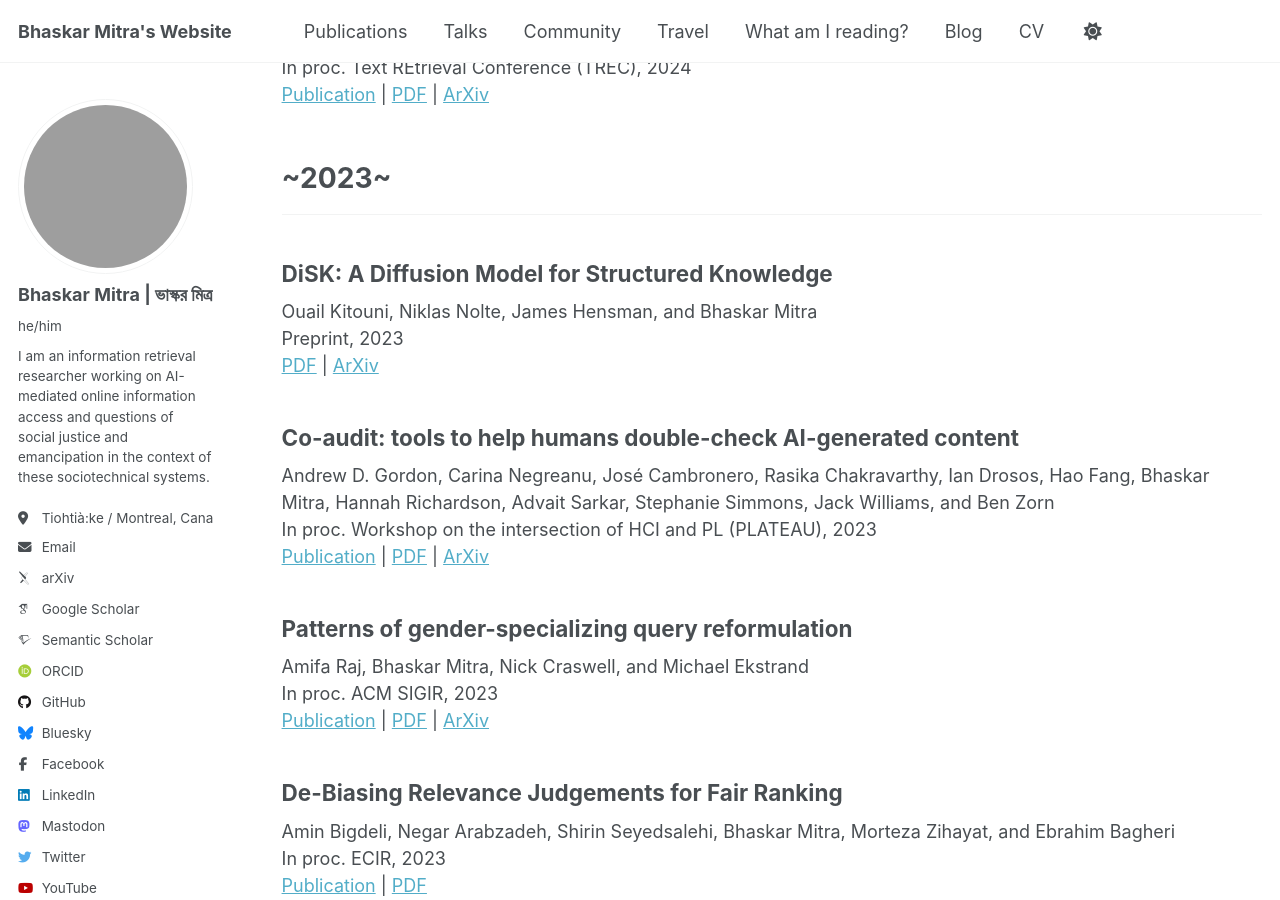
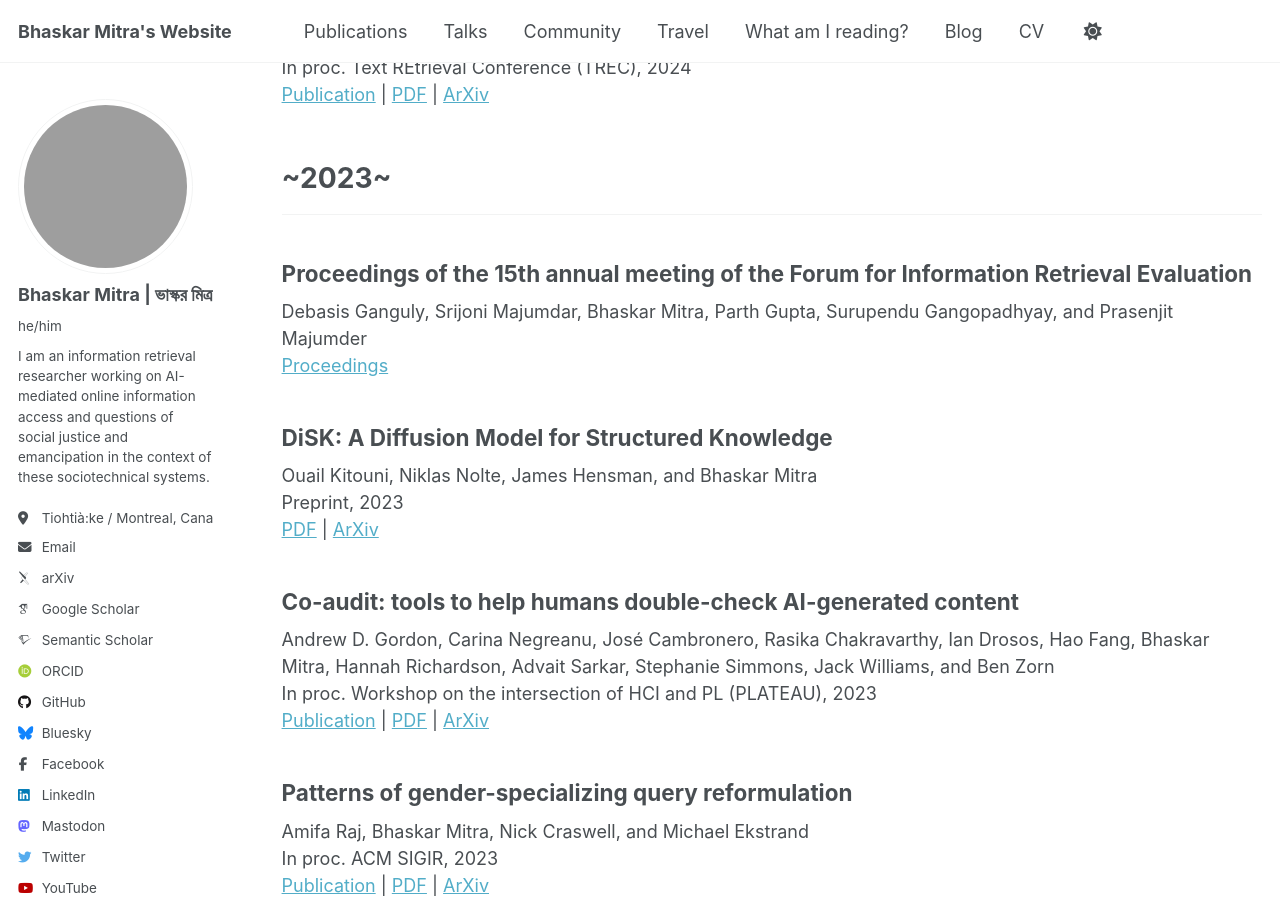
Before and after one commit to bhaskar-mitra/bhaskar-mitra.github.io, a Jekyll site: the page built from _pages/publications.html, in a window 1280 px wide and 900 px high, scrolled down 6584 px. Built offline with Jekyll 4.4.1, drawn with Linux system fonts in a browser that asks for light colours; some web fonts are replaced; grey boxes are pictures that could not be loaded.

Commit message:
Update publications.html

```diff
--- a/_pages/publications.html
+++ b/_pages/publications.html
@@ -275,6 +275,11 @@ author_profile: true
 <h1>~2023~</h1>
 <hr />
 <div class="list__item">
+  <article class="archive__item" itemscope itemtype="http://schema.org/CreativeWork">
+    <h2>Proceedings of the 15th annual meeting of the Forum for Information Retrieval Evaluation</h2>
+    Debasis Ganguly, Srijoni Majumdar, Bhaskar Mitra, Parth Gupta, Surupendu Gangopadhyay, and Prasenjit Majumder<br/>
+    <a href="https://dl.acm.org/doi/proceedings/10.1145/3632754">Proceedings</a>
+  </article>
   <article class="archive__item" itemscope itemtype="http://schema.org/CreativeWork">
     <h2>DiSK: A Diffusion Model for Structured Knowledge</h2>
     Ouail Kitouni, Niklas Nolte, James Hensman, and Bhaskar Mitra<br/>
```
